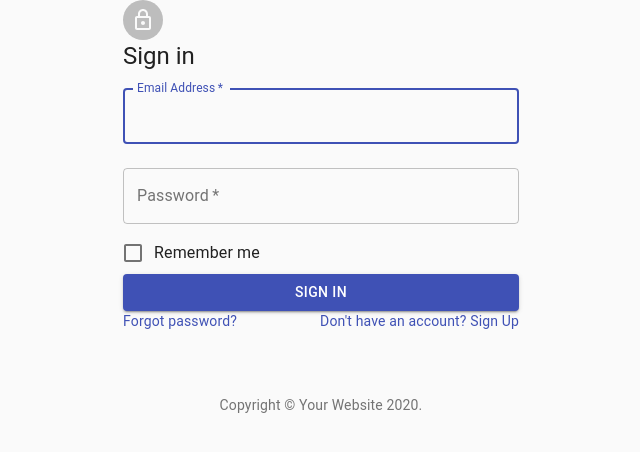
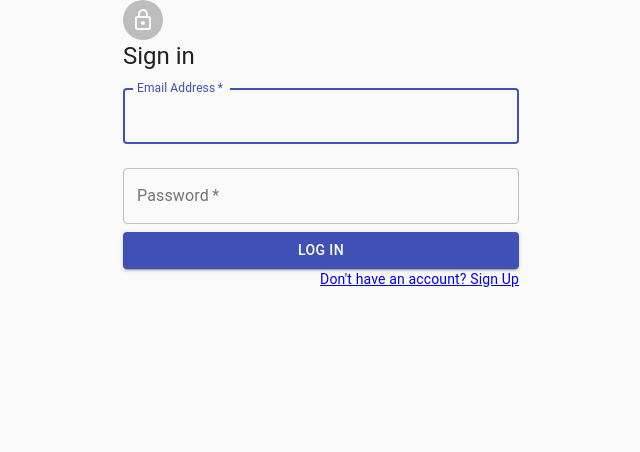
Before and after one commit to abelovq/network, a React (Create React App) app: page /login in a window 1280 px wide. Shown: the top 452 px of the page, without its empty margins (319-959 px from the left). Built offline with nearby package versions, Linux system fonts and the light colour scheme.

Commit message:
Stupid commit

```diff
--- a/src/components/LogIn.js
+++ b/src/components/LogIn.js
@@ -3,36 +3,27 @@ import Avatar from '@material-ui/core/Avatar';
 import Button from '@material-ui/core/Button';
 import CssBaseline from '@material-ui/core/CssBaseline';
 import TextField from '@material-ui/core/TextField';
-import FormControlLabel from '@material-ui/core/FormControlLabel';
-import Checkbox from '@material-ui/core/Checkbox';
-import Link from '@material-ui/core/Link';
 import Grid from '@material-ui/core/Grid';
 import Box from '@material-ui/core/Box';
 import LockOutlinedIcon from '@material-ui/icons/LockOutlined';
 import Typography from '@material-ui/core/Typography';
-// import { makeStyles } from '@material-ui/core/styles';
+import { Link } from 'react-router-dom'
 import Container from '@material-ui/core/Container';
 
 // import {connect} from 'react-redux'
 
-function Copyright() {
-  return (
-    <Typography variant="body2" color="textSecondary" align="center">
-      {'Copyright © '}
-      <Link color="inherit" href="https://material-ui.com/">
-        Your Website
-      </Link>{' '}
-      {new Date().getFullYear()}
-      {'.'}
-    </Typography>
-  );
-}
 
 
 class LogIn extends React.Component {
   constructor(props) {
     super(props)
       this.state = {}
+      this.handleSubmitForm = this.handleSubmitForm.bind(this)
+    }
+
+    handleSubmitForm = event => {
+      event.preventDefault();
+      console.log(123)
     }
 
 
@@ -47,7 +38,7 @@ render() {
         <Typography component="h1" variant="h5">
           Sign in
         </Typography>
-        <form noValidate>
+        <form noValidate onSubmit={this.handleSubmitForm}>
           <TextField
             variant="outlined"
             margin="normal"
@@ -70,26 +61,19 @@ render() {
             id="password"
             autoComplete="current-password"
           />
-          <FormControlLabel
-            control={<Checkbox value="remember" color="primary" />}
-            label="Remember me"
-          />
           <Button
             type="submit"
             fullWidth
             variant="contained"
             color="primary"
           >
-            Sign In
+            Log In
           </Button>
           <Grid container>
             <Grid item xs>
-              <Link href="#" variant="body2">
-                Forgot password?
-              </Link>
             </Grid>
             <Grid item>
-              <Link href="#" variant="body2">
+              <Link to="/signup">
                 {"Don't have an account? Sign Up"}
               </Link>
             </Grid>
@@ -97,7 +81,6 @@ render() {
         </form>
       </div>
       <Box mt={8}>
-        <Copyright />
       </Box>
     </Container>
   );
@@ -110,4 +93,4 @@ export default LogIn
 
 // }
 
-// export default connect(mapStateToProps, mapDispatchToProps)(LogIn)
+// export default connect(null, mapDispatchToProps)(LogIn)
--- a/src/components/SignUp.js
+++ b/src/components/SignUp.js
@@ -3,34 +3,24 @@ import Avatar from '@material-ui/core/Avatar';
 import Button from '@material-ui/core/Button';
 import CssBaseline from '@material-ui/core/CssBaseline';
 import TextField from '@material-ui/core/TextField';
-import FormControlLabel from '@material-ui/core/FormControlLabel';
-import Checkbox from '@material-ui/core/Checkbox';
-import Link from '@material-ui/core/Link';
 import Grid from '@material-ui/core/Grid';
-import Box from '@material-ui/core/Box';
 import LockOutlinedIcon from '@material-ui/icons/LockOutlined';
 import Typography from '@material-ui/core/Typography';
-// import { makeStyles } from '@material-ui/core/styles';
 import Container from '@material-ui/core/Container';
+import { Link } from 'react-router-dom'
 
-function Copyright() {
-  return (
-    <Typography variant="body2" color="textSecondary" align="center">
-      {'Copyright © '}
-      <Link color="inherit" href="https://material-ui.com/">
-        Your Website
-      </Link>{' '}
-      {new Date().getFullYear()}
-      {'.'}
-    </Typography>
-  );
-}
+
 export default class SignUp extends React.Component {
   constructor(props) {
     super(props)
       this.state = {}
+      this.handleSubmitForm = this.handleSubmitForm.bind(this)
     }
 
+    handleSubmitForm = event => {
+      event.preventDefault();
+      console.log("registration")
+    }
 
 render() {
   return (
@@ -43,7 +33,7 @@ render() {
         <Typography component="h1" variant="h5">
           Sign up
         </Typography>
-        <form noValidate>
+        <form noValidate onSubmit={this.handleSubmitForm}>
           <Grid container spacing={2}>
             <Grid item xs={12} sm={6}>
               <TextField
@@ -92,9 +82,15 @@ render() {
               />
             </Grid>
             <Grid item xs={12}>
-              <FormControlLabel
-                control={<Checkbox value="allowExtraEmails" color="primary" />}
-                label="I want to receive inspiration, marketing promotions and updates via email."
+              <TextField
+                variant="outlined"
+                required
+                fullWidth
+                name="password-confirm"
+                label="Confirm password"
+                type="password-confirm"
+                id="password-confirm"
+                autoComplete="current-password"
               />
             </Grid>
           </Grid>
@@ -108,16 +104,13 @@ render() {
           </Button>
           <Grid container justify="flex-end">
             <Grid item>
-              <Link href="#" variant="body2">
+              <Link to="/login">
                 Already have an account? Sign in
               </Link>
             </Grid>
           </Grid>
         </form>
       </div>
-      <Box mt={5}>
-        <Copyright />
-      </Box>
     </Container>
   );
 }
--- a/src/index.js
+++ b/src/index.js
@@ -5,11 +5,15 @@ import * as serviceWorker from "./serviceWorker";
 import { BrowserRouter as Router } from "react-router-dom";
 // import { Provider } from 'react-redux';
 // import {createStore, compose, applyMiddleware} from 'redux'
+// import createSagaMiddleware from 'redux-saga'
 
+// const saga = createSagaMiddleware()
 
-// const store = createStore(rootReducer, compose(applyMiddleware(thunk, saga),
+// const store = createStore(rootReducer, compose(applyMiddleware(saga),
 //   window.__REDUX_DEVTOOLS_EXTENSION__ && window.__REDUX_DEVTOOLS_EXTENSION__()
 // ))
+
+// saga.run()
 
 ReactDOM.render(
   // <Provider store={store}>
--- a/src/model/reducers/rootReducer.js
+++ b/src/model/reducers/rootReducer.js
@@ -1,6 +1,6 @@
 // import { combineReducers } from 'redux'
 
-// import { logInReducer } from
+// import { logInReducer } from './loginReducer'
 // import { signUpReducer } from
 // import { mainPageReducer } from
 // import { profileReducer } from
```
